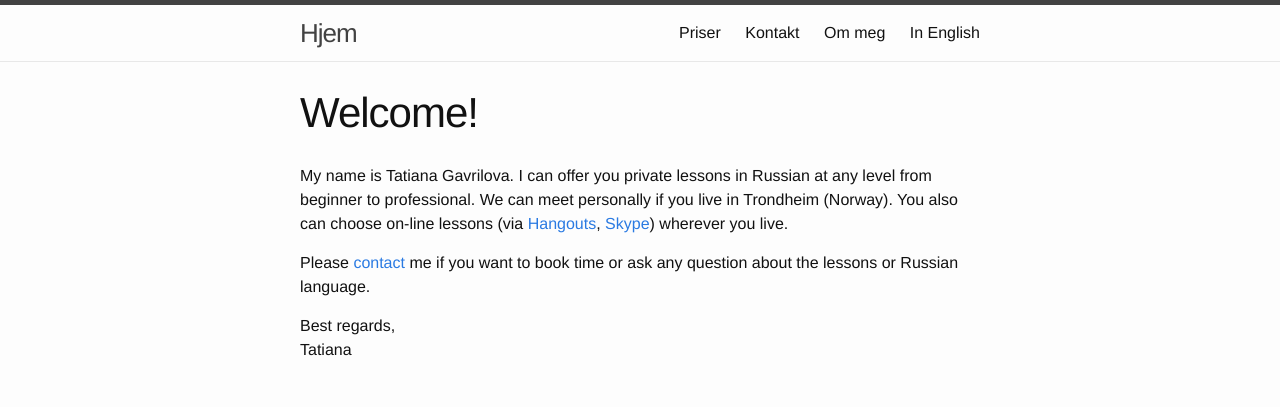
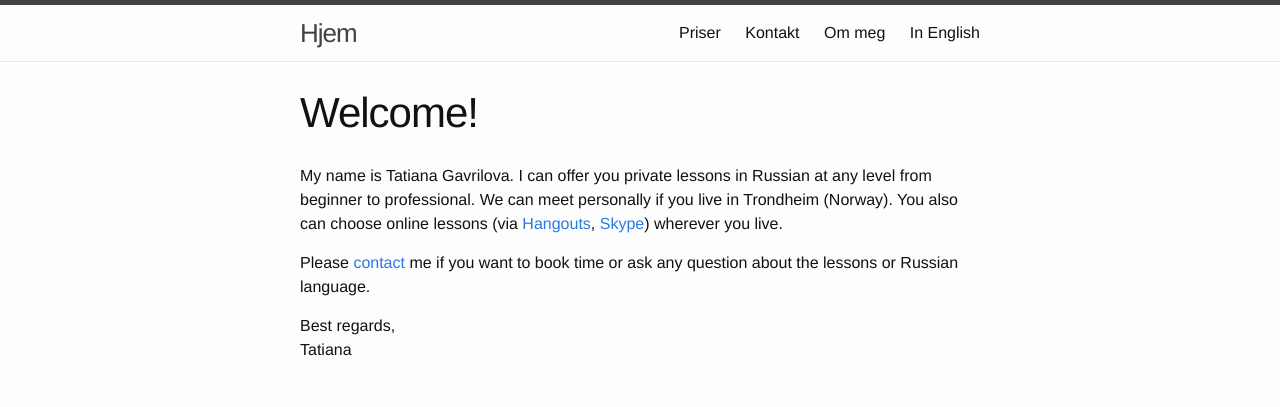
Before and after one commit to TatianaGavrilova/tatianagavrilova.github.io, a Jekyll site: the page built from 50-english.md, in a window 1280 px wide. Shown: the top 407 px of the page. Built offline with Jekyll 4.4.1, drawn with Linux system fonts in a browser that asks for light colours.

Commit message:
Fix online wording

```diff
--- a/50-english.md
+++ b/50-english.md
@@ -5,7 +5,7 @@ permalink: /english/
 long_title: Welcome!
 ---
 My name is Tatiana Gavrilova.
-I can offer you private lessons in Russian at any  level from beginner to professional. We can meet personally if you live in Trondheim (Norway). You also can choose on-line lessons (via [Hangouts](https://www.google.com/+/learnmore/hangouts/), [Skype](http://www.skype.com/)) wherever you live.
+I can offer you private lessons in Russian at any  level from beginner to professional. We can meet personally if you live in Trondheim (Norway). You also can choose online lessons (via [Hangouts](https://www.google.com/+/learnmore/hangouts/), [Skype](http://www.skype.com/)) wherever you live.
 
 Please [contact](/contacts) me if you want to book time or ask any question about the lessons or  Russian language.
 
```
Also changed, not shown: 00-prices.md (+1 -1 lines), index.md (+1 -1 lines).
